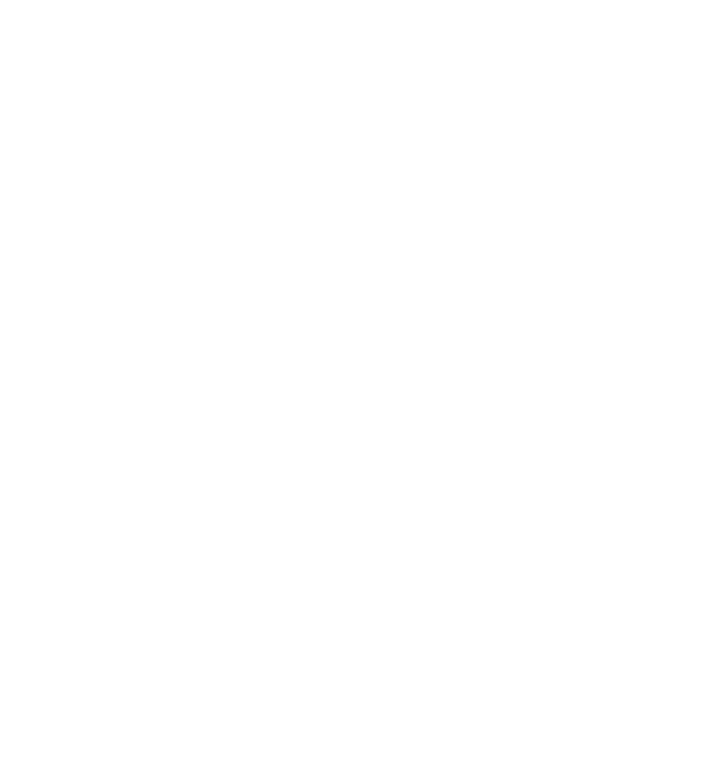
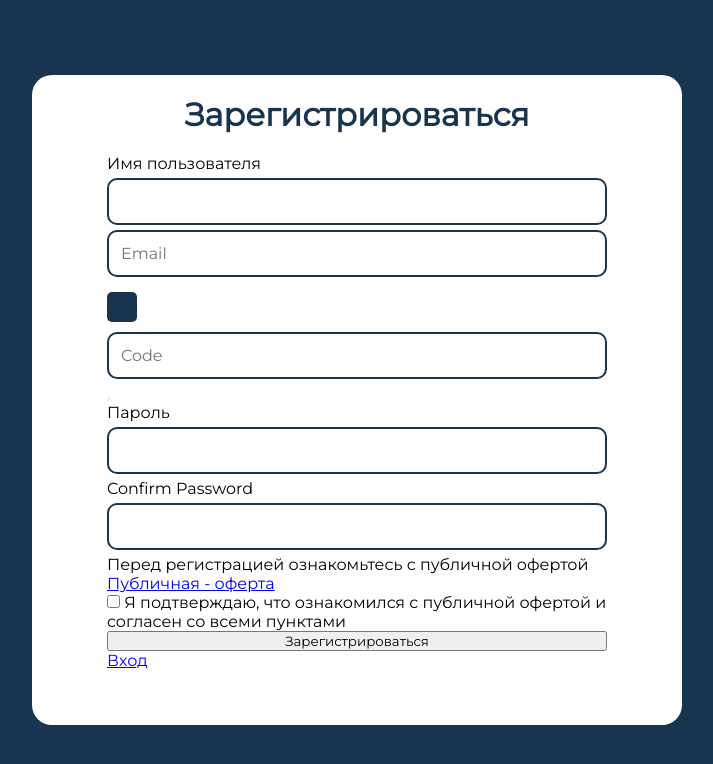
Before and after one commit to Asranov/copytrade, a React (Create React App) app: page /signup in a window 1280 px wide. Before the commit this address had no page. Shown: the top 764 px of the page, without its empty margins (283-996 px from the left). Built offline with nearby package versions, Linux system fonts and the light colour scheme.

Commit message:
sign up added

```diff
--- a/src/App.tsx
+++ b/src/App.tsx
@@ -2,6 +2,7 @@
 import { Routes, Route, BrowserRouter } from 'react-router-dom';
 import Main from './Pages/Main/Main';
 import Signin from './Routers/Auth/Signin';
+import Signup from './Routers/Auth/Signup';
 
 function App() {
   return (
@@ -10,6 +11,7 @@
         <Routes>
           <Route path="/" element={<Main />} />
           <Route path="signin" element={<Signin />} />
+          <Route path='signup' element={<Signup />} />
         </Routes>
       </BrowserRouter>
 
--- /dev/null
+++ b/src/Routers/Auth/Signup.css
@@ -0,0 +1,64 @@
+@import url("https://fonts.googleapis.com/css2?family=Montserrat&display=swap");
+
+:root {
+  --primary: #19344f;
+  --onPrimary: #47b2e4;
+  --error: red;
+}
+
+#signup-form {
+  width: 100vw;
+  height: 100vh;
+  background: var(--primary);
+  display: flex;
+  justify-content: center;
+  align-items: center;
+}
+
+#signup-form .signup {
+  width: 650px;
+  height: 650px;
+  display: flex;
+  justify-content: center;
+  border-radius: 20px;
+  background-color: #ffffff;
+}
+
+#signup-form .text-muted {
+  font-size: 2rem;
+  margin: 20px;
+  color: var(--primary);
+  text-align: center;
+}
+
+#signup-form .alert {
+  color: red;
+  display: none;
+}
+
+#signup-form .form-group {
+  display: flex;
+  flex-direction: column;
+  gap: 5px;
+}
+
+#signup-form .row {
+  width: 500px;
+}
+
+#signup-form input {
+  padding: 12px;
+  border-radius: 10px;
+  border: 2px solid var(--primary);
+  outline: none;
+  font-size: 1rem;
+}
+
+#signup-form #send-code {
+  padding: 15px;
+  background-color: var(--primary);
+  border: none;
+  border-radius: 5px;
+  margin: 10px 0;
+  cursor: pointer;
+}
--- a/src/Routers/Auth/Signup.tsx
+++ b/src/Routers/Auth/Signup.tsx
@@ -1,8 +1,101 @@
 import React from 'react'
+import "./Signup.css"
 
 function Signup() {
   return (
-    <div>Signup</div>
+    <>
+      <form id="signup-form" action="/user/sign-in/signup" method="post">
+        <input type="hidden" name="_csrf" value="uUZc-IJHAHnrW10IWslSPX6VZw3BPT-Zdpt3ZfvjX_LhAy7P1jA5M5E6KEALnH9TKNNUYIl-XsA9_A4Rs9UHkA==" />
+        <div className="signup mt-5">
+          <div className="row justify-content-center">
+            <div className="col-sm-8">
+              <div className="card mb-2">
+                <div className="card-body">
+                  <h1 className="text-muted text-center">
+                    Зарегистрироваться
+                  </h1>
+
+                  <div className="alert alert-danger" ><p>Исправьте следующие ошибки:</p><ul></ul></div>
+                  <div className="row">
+
+                    <div className="col-md-12">
+                      <div className="form-group field-signupform-username required">
+                        <label>Имя пользователя</label>
+                        <input type="text" id="signupform-username" className="form-control is-valid" name="SignupForm[username]" aria-required="true" aria-invalid="false" />
+
+                        <div className="invalid-feedback"></div>
+                      </div>
+                    </div>
+
+
+                    <div className="col-md-6 col-sm-6 col-12">
+
+                      <div className="form-group field-account required">
+
+                        <input type="text" id="account" className="form-control" name="SignupForm[email]" placeholder="Email" aria-required="true" />
+
+                        <div className="invalid-feedback"></div>
+                      </div>
+                    </div>
+                    <div className="col-md-6 col-sm-3 col-6">
+                      <i id="waiting-clock" className="p-1 d-none far fa-clock" ></i>
+                      <button type="button" id="send-code" className="btn btn-success" ><i className="fas fa-envelope"></i></button>
+                      <div className="row">
+                        <div className="col-8">
+                          <div className="form-group field-code">
+
+                            <input type="number" id="code" className="form-control  d-none" name="SignupForm[code]" placeholder="Code" />
+
+                            <div className="invalid-feedback"></div>
+                          </div>                                    </div>
+                        <div className="col-4">
+                          <div className="btn-group" role="group" aria-label="Basic example">
+                            <button type="button" id="check" className="btn btn-success   d-none" ><i className="fas fa-share"></i></button>                                        </div>
+                        </div>
+                      </div>
+                    </div>
+
+
+                    <div className="col-md-6">
+                      <div className="form-group field-signupform-password required">
+                        <label >Пароль</label>
+                        <input type="password" id="signupform-password" className="form-control is-valid" name="SignupForm[password]" aria-required="true" aria-invalid="false" />
+
+                        <div className="invalid-feedback"></div>
+                      </div>                            </div>
+                    <div className="col-md-6">
+                      <div className="form-group field-signupform-password_confirm required">
+                        <label >Confirm Password</label>
+                        <input type="password" id="signupform-password_confirm" className="form-control" name="SignupForm[password_confirm]" aria-required="true" />
+
+                        <div className="invalid-feedback"></div>
+                      </div>                            </div>
+
+                  </div>
+
+                  <div className="row col-12">
+                    Перед регистрацией ознакомьтесь с публичной офертой <a className="pl-1" href="https://strg.copytrade.pro/source/1/bWCJcs_7lRyAGLFLBCupWiZOsQ6qphRX.php" target="_blank">Публичная - оферта</a>                        </div>
+
+                  <div className="row col-12">
+                    <label>
+                      <input type="checkbox" id="offer-check" name="check" value="1" /> Я подтверждаю, что ознакомился с публичной офертой и согласен со всеми пунктами</label>                        </div>
+
+
+                  <div className="form-group">
+                    <button type="submit" id="signup-button" className="btn btn-primary btn-lg btn-block" name="signup-button" >Зарегистрироваться</button>
+                  </div>
+
+                  <div className="form-group">
+                    <a href="/user/sign-in/login">Вход</a>                        </div>
+
+                </div>
+              </div>
+
+            </div>
+          </div>
+        </div>
+      </form>
+    </>
   )
 }
 
```
